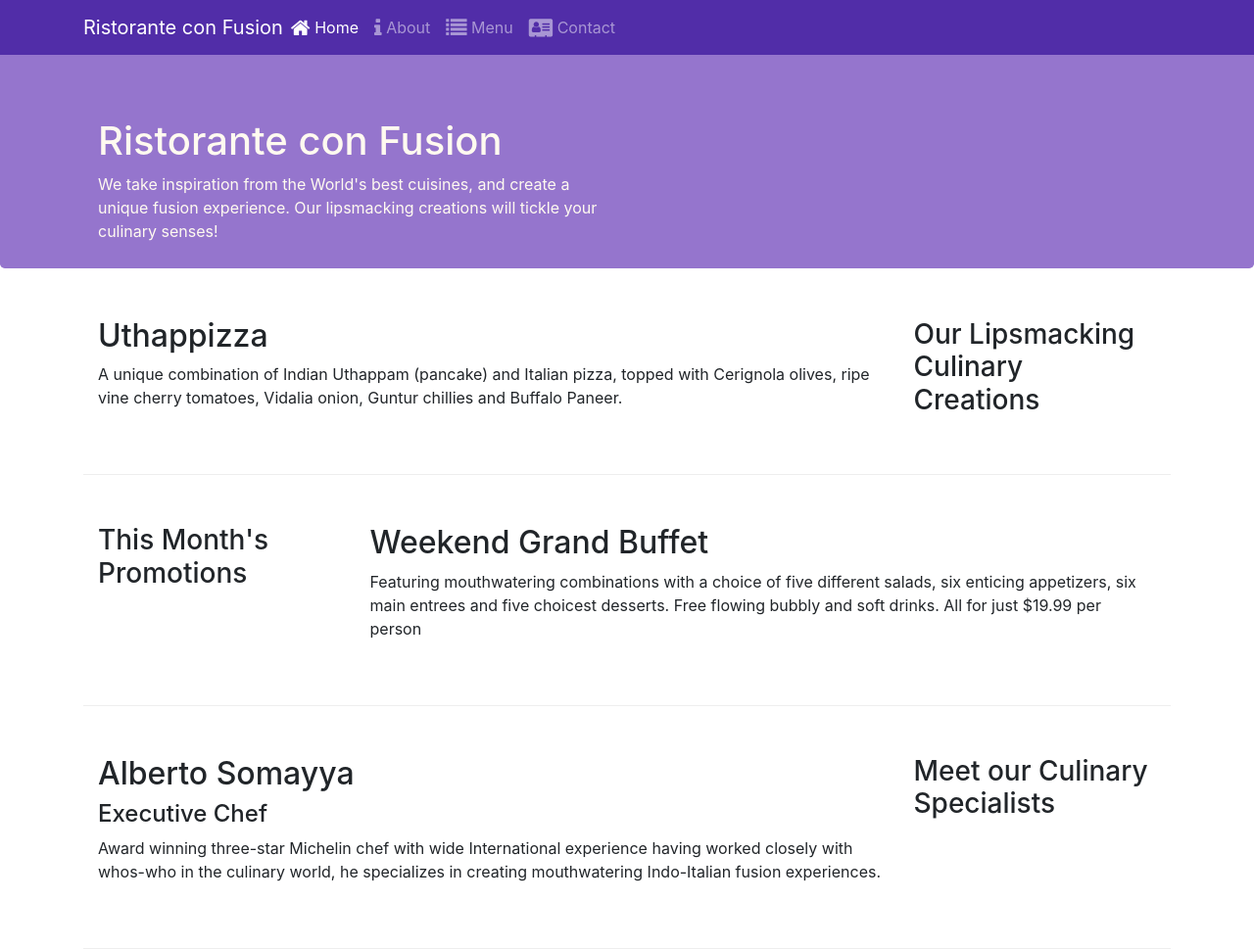
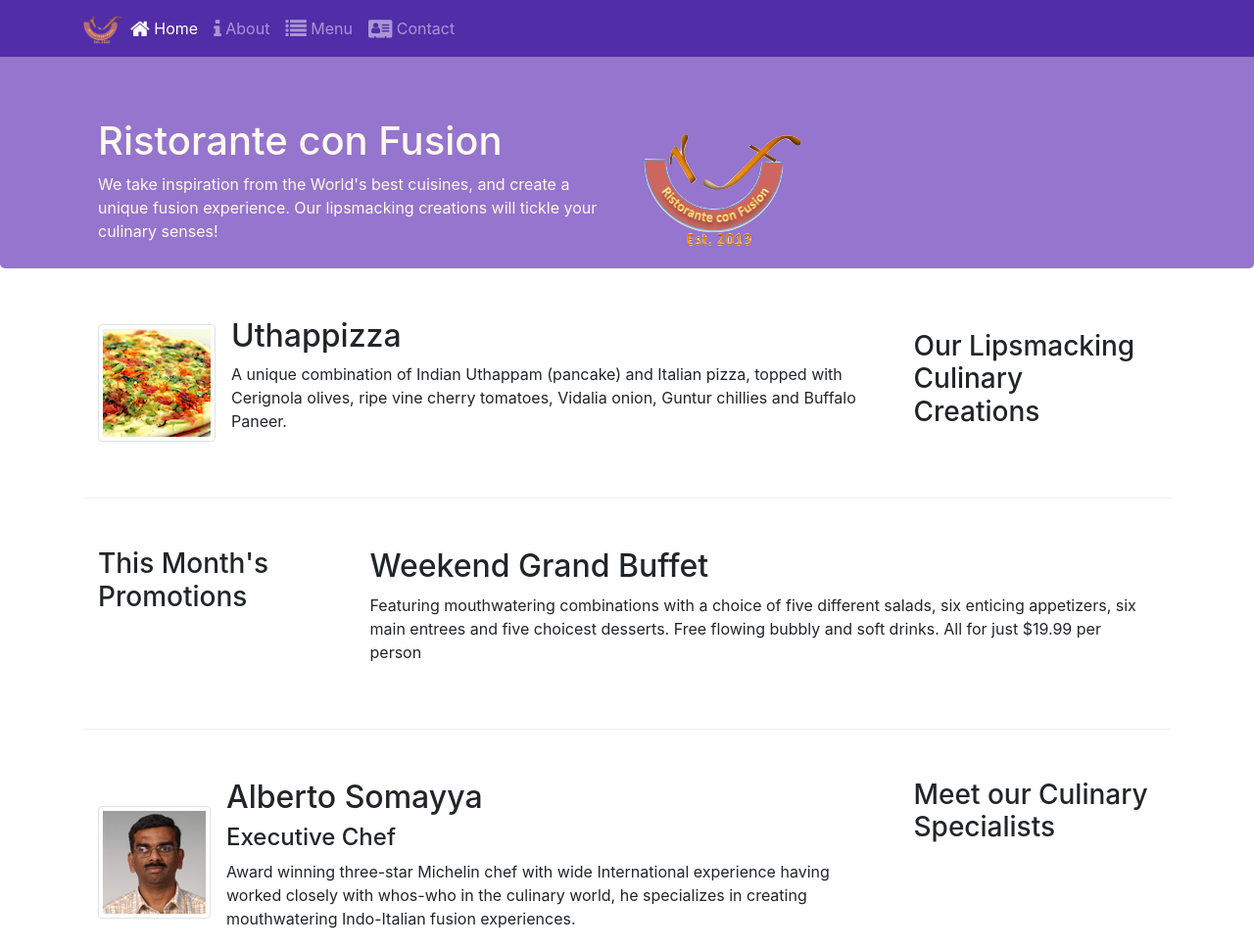
Before and after one commit to ialphha/Bootstrap, a website: page index.html in a window 1280 px wide. Shown: the top 969 px of the page at 98% size. Drawn offline with nearby package versions, Linux system fonts and the light colour scheme.

Commit message:
Images and Media

```diff
--- a/index.html
+++ b/index.html
@@ -20,13 +20,13 @@
         <button class="navbar-toggler" type="button" data-toggle="collapse" data-target="#Navbar">
             <span class="navbar=toggler-icon"></span>
         </button>
-        <a class="navbar-brand mr-auto"  href="#">Ristorante con Fusion</a>
+        <a class="navbar-brand mr-auto"  href="#"><img src="img/logo.png" height="30" width="40" alt=""></a>
         <div class="collapse navbar-collapse" id="Navbar">
             <ul class="navbar-nav mr-auto">
                 <li class="nav-item active"><a class="nav-link" href="#"><span class="fa fa-home fa-lg"></span> Home</a></li>
                 <li class="nav-item"><a class="nav-link" href="./aboutus.html"><span class="fa fa-info fa-lg"></span> About</a></li>
                 <li class="nav-item"><a class="nav-link" href="#"><span class="fa fa-list fa-lg"></span> Menu</a></li>
-                <li class="nav-item"><a class="nav-link" href="#"><span class="fa fa-address-card fa-lg"></span> Contact</a></li>
+                <li class="nav-item"><a class="nav-link" href="./contactus.html"><span class="fa fa-address-card fa-lg"></span> Contact</a></li>
             </ul>
         </div>
     </div>
@@ -38,7 +38,8 @@
                     <h1>Ristorante con Fusion</h1>
                     <p>We take inspiration from the World's best cuisines, and create a unique fusion experience. Our lipsmacking creations will tickle your culinary senses!</p>
                 </div>
-                <div class ="col-12 col-sm">
+                <div class ="col-12 col-sm align-self-center">
+                    <img src="img/logo.png" class="img-fluid" alt="logo">
                 </div>
             </div>
         </div>
@@ -50,8 +51,17 @@
                 <h3>Our Lipsmacking Culinary Creations</h3>
             </div>
             <div class ="col col-sm order-sm-first col-md">
-                <h2>Uthappizza</h2>
-                <p>A unique combination of Indian Uthappam (pancake) and Italian pizza, topped with Cerignola olives, ripe vine cherry tomatoes, Vidalia onion, Guntur chillies and Buffalo Paneer.</p>
+                <div class="media">
+                    <img class="d-flex mr-3 img-thumbnail align-self-center"
+                            src="img/uthappizza.png" alt="Uthappizza">
+                    <div class="media-body">
+                        <h2 class="mt-0">Uthappizza</h2>
+                        <p class="d-none d-sm-block">A unique combination of Indian Uthappam (pancake) and
+                            Italian pizza, topped with Cerignola olives, ripe vine
+                            cherry tomatoes, Vidalia onion, Guntur chillies and
+                            Buffalo Paneer.</p>
+                    </div>
+                </div>
             </div>
         </div>
 
@@ -70,9 +80,19 @@
                 <h3>Meet our Culinary Specialists</h3>
             </div>
             <div class ="col col-sm order-sm-first col-md">
-                <h2>Alberto Somayya</h2>
-                <h4>Executive Chef</h4>
-                <p>Award winning three-star Michelin chef with wide International experience having worked closely with whos-who in the culinary world, he specializes in creating mouthwatering Indo-Italian fusion experiences. </p>
+                <div class="media">
+                    <img class="d-flex mr-3 img-thumbnail align-self-center"
+                            src="img/alberto.png" alt="Alberto Somayya">
+                    <div class="media-body">
+                        <h2 class="mt-0">Alberto Somayya</h2>
+                        <h4>Executive Chef</h4>
+                        <p class="d-none d-sm-block">Award winning three-star Michelin chef with wide
+                            International experience having worked closely with
+                            whos-who in the culinary world, he specializes in
+                            creating mouthwatering Indo-Italian fusion experiences.
+                            </p>
+                    </div>
+                </div>
             </div>
         </div>
     </div>
```
Also changed, not shown: aboutus.html (+6 -5 lines), contactus.html (+5 -4 lines), img/alberto.png (added), img/buffet.png (added), img/logo.png (added), img/uthappizza.png (added), 1 other file.
